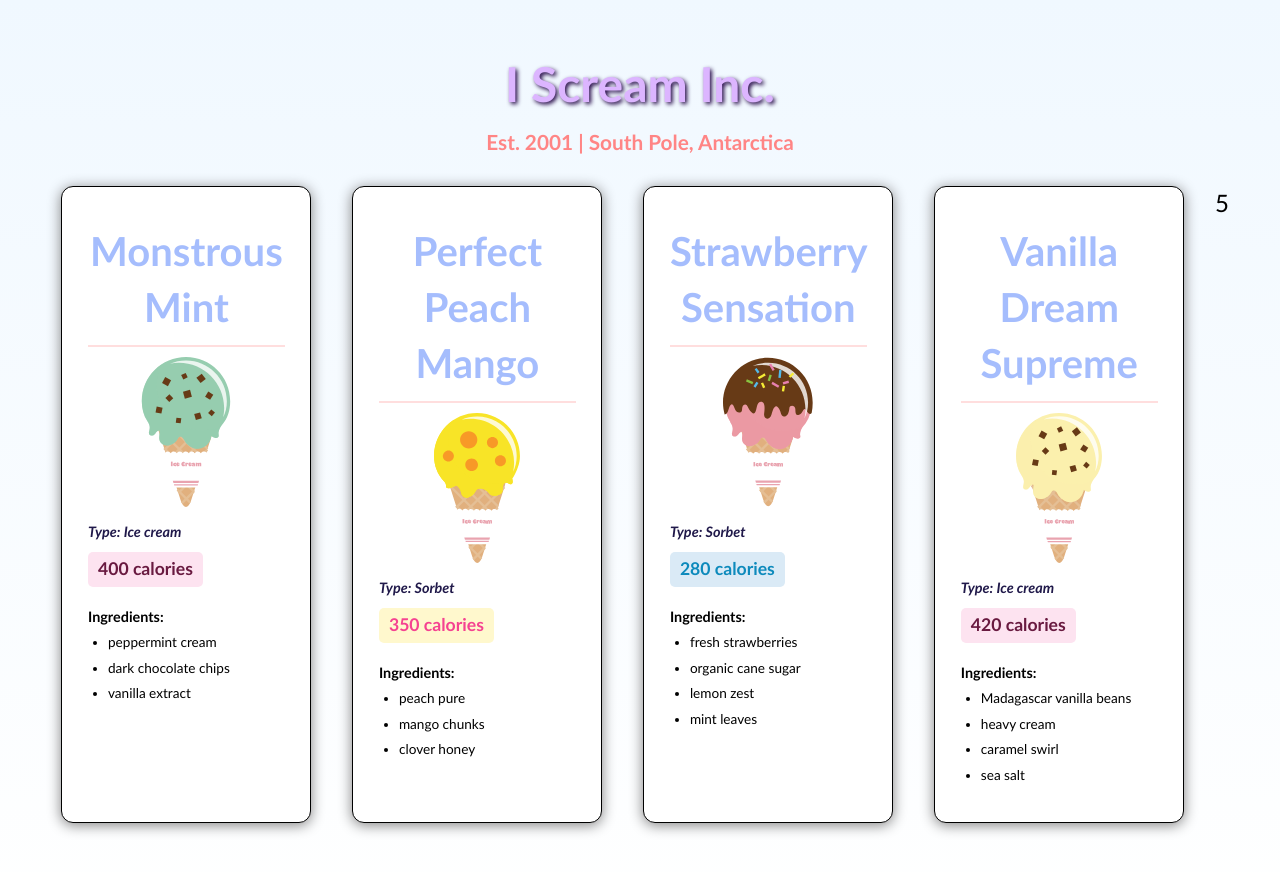
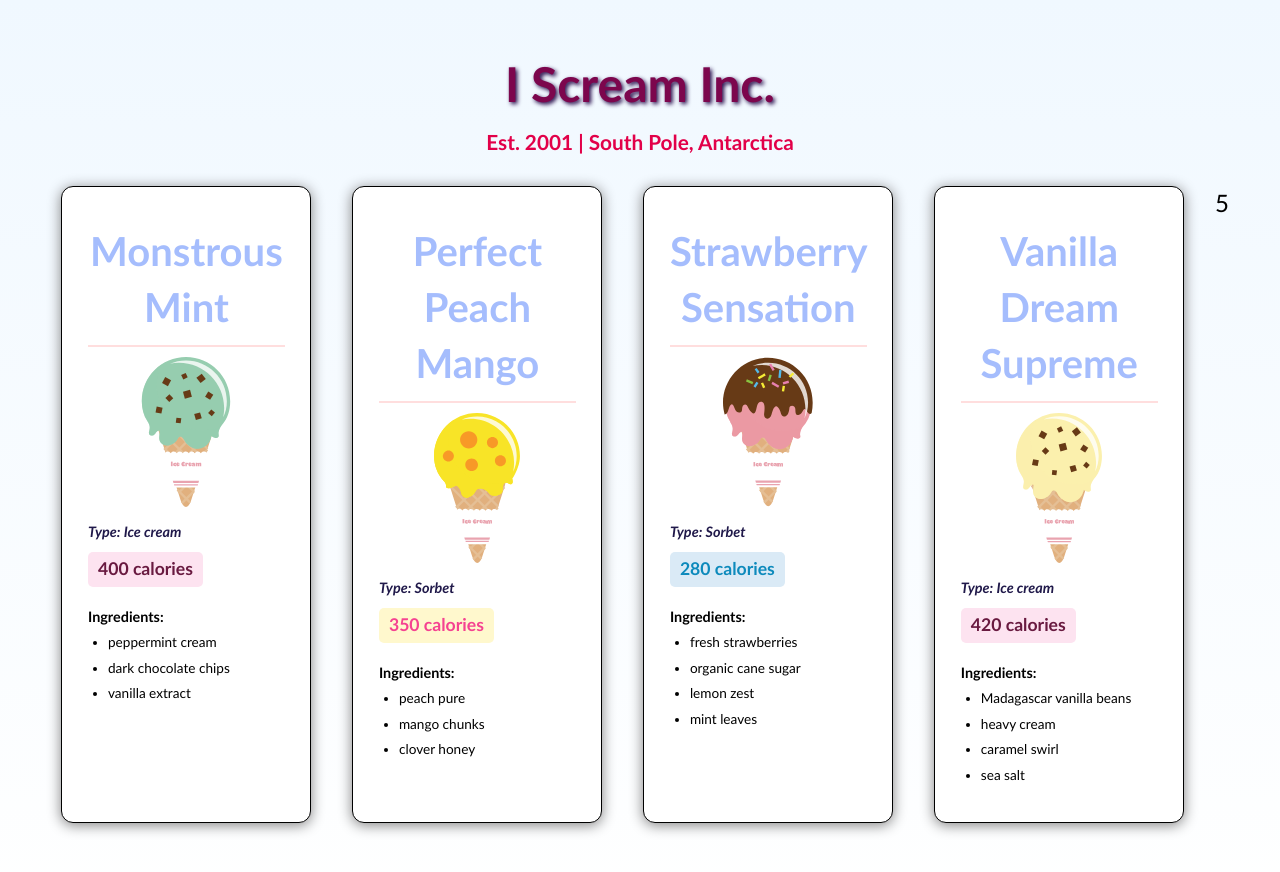
Before and after one commit to VedangiPatel10/VedangiPatel-Lab-04, a plain HTML site: page index.html in a window 1280 px wide. Drawn offline with Linux system fonts and the light colour scheme; a script that the page names is missing.

Commit message:
Made changes for the styling of the heading part. Completed with the CSS file.

```diff
--- a/css/styles.css
+++ b/css/styles.css
@@ -23,7 +23,7 @@ body {
 h1 {
   font-size: 3rem;
   text-align: center;
-  color:#dcb5ff;
+  color:#7c064d;
   text-shadow: 2px 2px 4px rgba(36, 7, 71, 1);
   margin-bottom: 10px;
   margin-top: 20px;
@@ -33,7 +33,7 @@ header p {
   font-size: 1.3rem;
   font-weight: bold;
   text-align: center;
-  color: #ff8585;
+  color: #e20049;
   margin-top: 5px;
   margin-bottom: 30px;
 }
```
